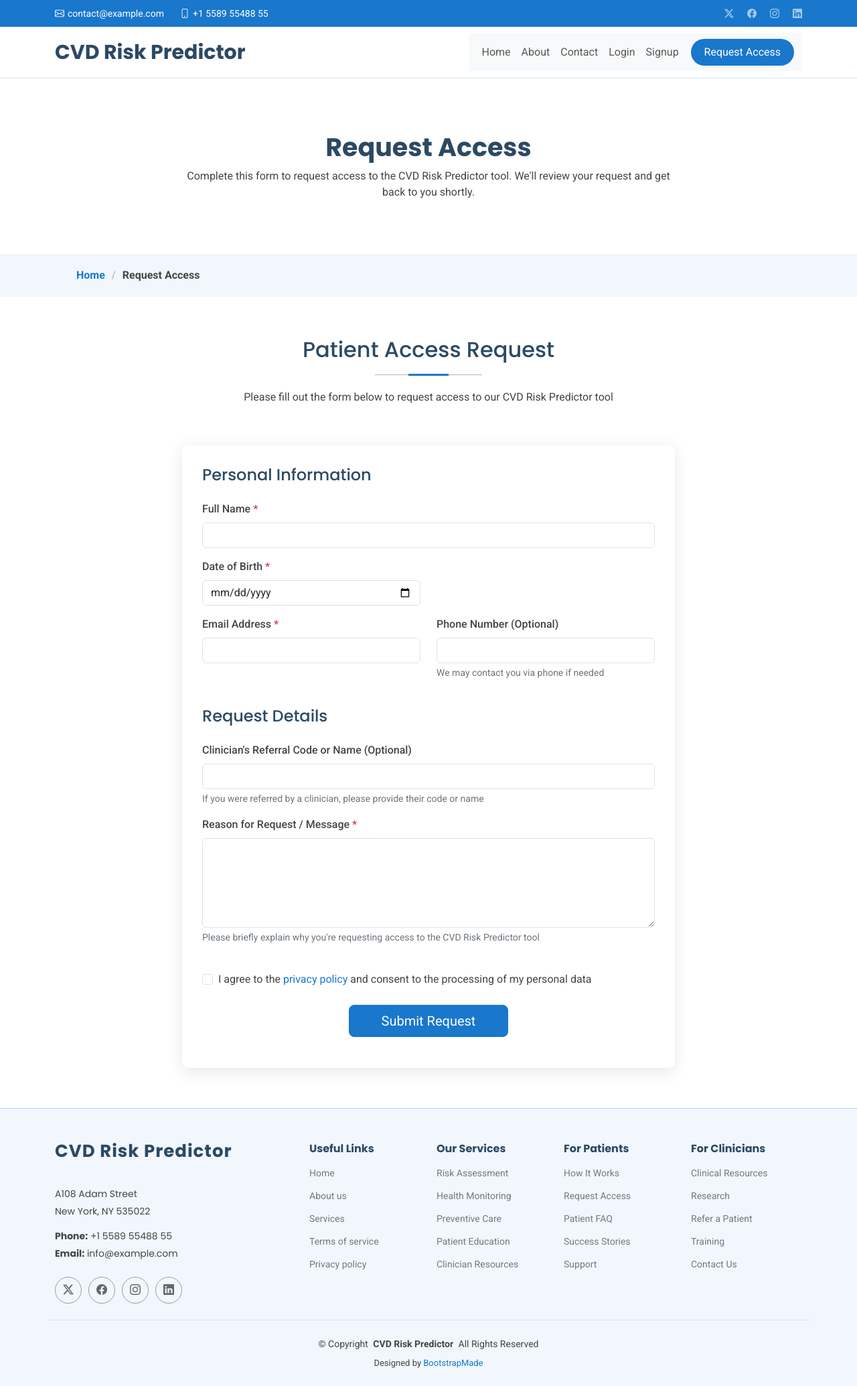
After one commit to sanjanasnvs/CVD_RiskStrat_WebApp, a Django app: page /request-access/ in a window 1280 px wide. The commit adds this page. Shown: the whole page at 67% size. Run offline with Django 5.2, Linux system fonts and the light colour scheme; some libraries are stand-ins or nearby versions.

Commit message:
Added request access form version 1

```diff
--- a/accounts/urls.py
+++ b/accounts/urls.py
@@ -2,8 +2,10 @@ from django.urls import path
 from . import views
 from django.contrib.auth import views as auth_views
 
+
 urlpatterns = [
     path('starter/', views.home_view, name='starter-page'),
+    path('request-access/', views.request_access_view, name='request_access'),
     path('login/', views.login_view, name='login'),
     path('logout/', views.logout_view, name='logout'),
     path('patient/dashboard/', views.patient_dashboard, name='patient_dashboard'),
--- a/accounts/views.py
+++ b/accounts/views.py
@@ -95,3 +95,6 @@ def signup_view(request):
 # Create your views here.
 def home_view(request):
     return render(request, 'medilab/starter-page.html')
+
+def request_access_view(request):
+    return render(request, 'users/request-access.html')
--- a/config/urls.py
+++ b/config/urls.py
@@ -19,9 +19,9 @@ from django.contrib import admin
 from django.urls import path, include
 from accounts.views import home_view
 
+
 urlpatterns = [
     path("admin/", admin.site.urls),
-    path('', include('users.urls')),  # Hook into users app
    # path("", home),
     path('', home_view, name='home'),
     path('', include('accounts.urls')),
--- a/static/medilab/assets/js/main.js
+++ b/static/medilab/assets/js/main.js
@@ -32,7 +32,10 @@
     mobileNavToggleBtn.classList.toggle('bi-list');
     mobileNavToggleBtn.classList.toggle('bi-x');
   }
+//  Added this null check
+if (mobileNavToggleBtn) {
   mobileNavToggleBtn.addEventListener('click', mobileNavToogle);
+}
 
   /**
    * Hide mobile nav on same-page/hash links
--- /dev/null
+++ b/templates/medilab/request-access.html
@@ -0,0 +1,6 @@
+{% extends "base.html" %}
+
+{% block content %}
+  <h2>Request Access</h2>
+  <p>This will contain the request form.</p>
+{% endblock %}
--- /dev/null
+++ b/templates/users/request-access.html
@@ -0,0 +1,466 @@
+<!DOCTYPE html>
+<html lang="en">
+
+<head>
+  {% load static %}
+  <meta charset="utf-8">
+  <meta content="width=device-width, initial-scale=1.0" name="viewport">
+  <title>Request Access - CVD Risk Predictor</title>
+  <meta name="description" content="Request access to the CVD Risk Predictor tool for
+patients">
+  <meta name="keywords" content="CVD, cardiovascular disease, risk calculator, patient access">
+
+  <!-- Favicons -->
+  <link href="{% static 'medilab/assets/img/favicon.png' %}" rel="icon">
+  <link href="{% static 'medilab/assets/img/apple-touch-icon.png' %}" rel="apple-touch-icon">
+
+  <!-- Fonts -->
+  <link href="https://fonts.googleapis.com" rel="preconnect">
+  <link href="https://fonts.gstatic.com" rel="preconnect" crossorigin>
+  <link
+href="https://fonts.googleapis.com/css2?family=Roboto:ital,wght@0,100;0,300;0,400;0,500;0,700;0,900;1,100;1,300;1,400;1,500;1,700;1,900&family=Poppins:ital,wght@0,100;0,200;0,300;0,400;0,500;0,600;0,700;0,800;0,900;1,100;1,200;1,300;1,400;1,500;1,600;1,700;1,800;1,900&family=Raleway:ital,wght@0,100;0,200;0,300;0,400;0,500;0,600;0,700;0,800;0,900;1,100;1,200;1,300;1,400;1,500;1,600;1,700;1,800;1,900&display=swap"
+rel="stylesheet">
+
+  <!-- Vendor CSS Files -->
+  <link href="{% static 'medilab/assets/vendor/bootstrap/css/bootstrap.min.css' %}"
+rel="stylesheet">
+  <link href="{% static 'medilab/assets/vendor/bootstrap-icons/bootstrap-icons.css' %}"
+rel="stylesheet">
+  <link href="{% static 'medilab/assets/vendor/aos/aos.css' %}" rel="stylesheet">
+  <link href="{% static 'medilab/assets/vendor/fontawesome-free/css/all.min.css' %}"
+rel="stylesheet">
+  <link href="{% static 'medilab/assets/vendor/glightbox/css/glightbox.min.css' %}"
+rel="stylesheet">
+  <link href="{% static 'medilab/assets/vendor/swiper/swiper-bundle.min.css' %}"
+rel="stylesheet">
+
+  <!-- Main CSS File -->
+  <link href="{% static 'medilab/assets/css/main.css' %}" rel="stylesheet">
+
+  <!-- Custom styles for the request form -->
+  <style>
+    .form-control:focus {
+      border-color: #1977cc;
+      box-shadow: 0 0 0 0.25rem rgba(25, 119, 204, 0.25);
+    }
+
+    .btn-primary {
+      background-color: #1977cc;
+      border-color: #1977cc;
+    }
+
+    .btn-primary:hover, .btn-primary:focus {
+      background-color: #166ab9;
+      border-color: #166ab9;
+    }
+
+    .form-label {
+      font-weight: 500;
+    }
+
+    .required-field::after {
+      content: "*";
+      color: #dc3545;
+      margin-left: 4px;
+    }
+
+    .form-text {
+      color: #6c757d;
+    }
+
+    .request-form {
+      background-color: #fff;
+      border-radius: 10px;
+      box-shadow: 0 5px 25px rgba(0, 0, 0, 0.1);
+      padding: 30px;
+    }
+
+    .form-section {
+      margin-bottom: 40px;
+    }
+  </style>
+</head>
+
+{% now "U" as timestamp %}
+
+<body class="request-access-page">
+
+  <header id="header" class="header sticky-top">
+
+    <div class="topbar d-flex align-items-center">
+      <div class="container d-flex justify-content-center justify-content-md-between">
+        <div class="contact-info d-flex align-items-center">
+          <i class="bi bi-envelope d-flex align-items-center"><a
+href="mailto:contact@example.com">contact@example.com</a></i>
+          <i class="bi bi-phone d-flex align-items-center ms-4"><span>+1 5589 55488
+55</span></i>
+        </div>
+        <div class="social-links d-none d-md-flex align-items-center">
+          <a href="#" class="twitter"><i class="bi bi-twitter-x"></i></a>
+          <a href="#" class="facebook"><i class="bi bi-facebook"></i></a>
+          <a href="#" class="instagram"><i class="bi bi-instagram"></i></a>
+          <a href="#" class="linkedin"><i class="bi bi-linkedin"></i></a>
+        </div>
+      </div>
+    </div><!-- End Top Bar -->
+
+    <div class="branding d-flex align-items-center">
+      <div class="container position-relative d-flex align-items-center
+justify-content-between">
+        <a href="index.html" class="logo d-flex align-items-center me-auto">
+          <!-- Uncomment the line below if you also wish to use an image logo -->
+          <!-- <img src="{% static 'medilab/assets/img/logo.png' %}" alt=""> -->
+          <h1 class="sitename">CVD Risk Predictor</h1>
+        </a>
+
+        <nav id="navmenu" class="navbar navbar-expand-lg navbar-light bg-light">
+          <div class="container">
+            <button class="navbar-toggler" type="button" data-bs-toggle="collapse"
+data-bs-target="#navbarNav"
+              aria-controls="navbarNav" aria-expanded="false" aria-label="Toggle navigation">
+              <span class="navbar-toggler-icon"></span>
+            </button>
+
+            <div class="collapse navbar-collapse" id="navbarNav">
+              <ul class="navbar-nav ms-auto">
+                <li class="nav-item"><a class="nav-link" href="{% url 'starter-page'
+%}">Home</a></li>
+                <li class="nav-item"><a class="nav-link" href="#about">About</a></li>
+                <li class="nav-item"><a class="nav-link" href="#contact">Contact</a></li>
+
+                <!-- Only show login/signup if user is NOT logged in -->
+                {% if not user.is_authenticated %}
+                  <li class="nav-item"><a class="nav-link" href="{% url 'login'
+%}">Login</a></li>
+                  <li class="nav-item"><a class="nav-link" href="{% url 'signup'
+%}">Signup</a></li>
+                {% endif %}
+
+                <li class="nav-item">
+                  <a class="nav-link active" href="{% url 'request_access' %}"
+style="color:white; background:#1977cc; border-radius:50px; padding: 8px 20px; margin-left:
+10px;">Request Access
+                  </a>
+                </li>
+              </ul>
+            </div>
+          </div>
+        </nav>
+      </div>
+    </div>
+  </header>
+
+  <main class="main">
+
+    <!-- Page Title -->
+    <div class="page-title" data-aos="fade">
+      <div class="heading">
+        <div class="container">
+          <div class="row d-flex justify-content-center text-center">
+            <div class="col-lg-8">
+              <h1>Request Access</h1>
+              <p class="mb-0">Complete this form to request access to the CVD Risk Predictor
+tool. We'll review your request and get back to you shortly.</p>
+            </div>
+          </div>
+        </div>
+      </div>
+      <nav class="breadcrumbs">
+        <div class="container">
+          <ol>
+            <li><a href="index.html">Home</a></li>
+            <li class="current">Request Access</li>
+          </ol>
+        </div>
+      </nav>
+    </div><!-- End Page Title -->
+
+    <!-- Request Access Form Section -->
+    <section id="request-access" class="request-access section">
+
+      <!-- Section Title -->
+      <div class="container section-title" data-aos="fade-up">
+        <h2>Patient Access Request</h2>
+        <p>Please fill out the form below to request access to our CVD Risk Predictor tool</p>
+      </div><!-- End Section Title -->
+
+      <div class="container" data-aos="fade-up">
+        <div class="row justify-content-center">
+          <div class="col-lg-8">
+            <div class="request-form">
+              <form action="{% url 'request_access' %}" method="POST" class="php-email-form">
+                {% csrf_token %}
+
+                <div class="form-section">
+                  <h4 class="mb-4">Personal Information</h4>
+
+                  <div class="row mb-3">
+                    <div class="col-md-12">
+                      <label for="fullName" class="form-label required-field">Full Name</label>
+                      <input type="text" class="form-control" id="fullName" name="fullName"
+required>
+                    </div>
+                  </div>
+
+                  <div class="row mb-3">
+                    <div class="col-md-6">
+                      <label for="dateOfBirth" class="form-label required-field">Date of
+Birth</label>
+                      <input type="date" class="form-control" id="dateOfBirth"
+name="dateOfBirth" required>
+                    </div>
+                  </div>
+
+                  <div class="row mb-3">
+                    <div class="col-md-6">
+                      <label for="email" class="form-label required-field">Email
+Address</label>
+                      <input type="email" class="form-control" id="email" name="email"
+required>
+                    </div>
+                    <div class="col-md-6">
+                      <label for="phone" class="form-label">Phone Number (Optional)</label>
+                      <input type="tel" class="form-control" id="phone" name="phone">
+                      <div class="form-text">We may contact you via phone if needed</div>
+                    </div>
+                  </div>
+                </div>
+
+                <div class="form-section">
+                  <h4 class="mb-4">Request Details</h4>
+
+                  <div class="row mb-3">
+                    <div class="col-md-12">
+                      <label for="clinicianCode" class="form-label">Clinician's Referral Code
+or Name (Optional)</label>
+                      <input type="text" class="form-control" id="clinicianCode"
+name="clinicianCode">
+                      <div class="form-text">If you were referred by a clinician, please
+provide their code or name</div>
+                    </div>
+                  </div>
+
+                  <div class="row mb-3">
+                    <div class="col-md-12">
+                      <label for="message" class="form-label required-field">Reason for Request
+/ Message</label>
+                      <textarea class="form-control" id="message" name="message" rows="5"
+required></textarea>
+                      <div class="form-text">Please briefly explain why you're requesting
+access to the CVD Risk Predictor tool</div>
+                    </div>
+                  </div>
+                </div>
+
+                <div class="row mb-4">
+                  <div class="col-md-12">
+                    <div class="form-check">
+                      <input class="form-check-input" type="checkbox" id="privacyPolicy"
+name="privacyPolicy" required>
+                      <label class="form-check-label" for="privacyPolicy">
+                        I agree to the <a href="#">privacy policy</a> and consent to the
+processing of my personal data
+                      </label>
+                    </div>
+                  </div>
+                </div>
+
+                <div class="text-center">
+                  <button type="submit" class="btn btn-primary btn-lg px-5">Submit
+Request</button>
+                </div>
+
+                <div class="my-3">
+                  <div class="loading">Loading</div>
+                  <div class="error-message"></div>
+                  <div class="sent-message">Your request has been sent. Thank you!</div>
+                </div>
+              </form>
+            </div>
+          </div>
+        </div>
+      </div>
+
+    </section><!-- End Request Access Form Section -->
+
+  </main>
+
+  <footer id="footer" class="footer light-background">
+
+    <div class="container footer-top">
+      <div class="row gy-4">
+        <div class="col-lg-4 col-md-6 footer-about">
+          <a href="index.html" class="logo d-flex align-items-center">
+            <span class="sitename">CVD Risk Predictor</span>
+          </a>
+          <div class="footer-contact pt-3">
+            <p>A108 Adam Street</p>
+            <p>New York, NY 535022</p>
+            <p class="mt-3"><strong>Phone:</strong> <span>+1 5589 55488 55</span></p>
+            <p><strong>Email:</strong> <span>info@example.com</span></p>
+          </div>
+          <div class="social-links d-flex mt-4">
+            <a href=""><i class="bi bi-twitter-x"></i></a>
+            <a href=""><i class="bi bi-facebook"></i></a>
+            <a href=""><i class="bi bi-instagram"></i></a>
+            <a href=""><i class="bi bi-linkedin"></i></a>
+          </div>
+        </div>
+
+        <div class="col-lg-2 col-md-3 footer-links">
+          <h4>Useful Links</h4>
+          <ul>
+            <li><a href="#">Home</a></li>
+            <li><a href="#">About us</a></li>
+            <li><a href="#">Services</a></li>
+            <li><a href="#">Terms of service</a></li>
+            <li><a href="#">Privacy policy</a></li>
+          </ul>
+        </div>
+
+        <div class="col-lg-2 col-md-3 footer-links">
+          <h4>Our Services</h4>
+          <ul>
+            <li><a href="#">Risk Assessment</a></li>
+            <li><a href="#">Health Monitoring</a></li>
+            <li><a href="#">Preventive Care</a></li>
+            <li><a href="#">Patient Education</a></li>
+            <li><a href="#">Clinician Resources</a></li>
+          </ul>
+        </div>
+
+        <div class="col-lg-2 col-md-3 footer-links">
+          <h4>For Patients</h4>
+          <ul>
+            <li><a href="#">How It Works</a></li>
+            <li><a href="#">Request Access</a></li>
+            <li><a href="#">Patient FAQ</a></li>
+            <li><a href="#">Success Stories</a></li>
+            <li><a href="#">Support</a></li>
+          </ul>
+        </div>
+
+        <div class="col-lg-2 col-md-3 footer-links">
+          <h4>For Clinicians</h4>
+          <ul>
+            <li><a href="#">Clinical Resources</a></li>
+            <li><a href="#">Research</a></li>
+            <li><a href="#">Refer a Patient</a></li>
+            <li><a href="#">Training</a></li>
+            <li><a href="#">Contact Us</a></li>
+          </ul>
+        </div>
+
+      </div>
+    </div>
+
+    <div class="container copyright text-center mt-4">
+      <p>© <span>Copyright</span> <strong class="px-1 sitename">CVD Risk Predictor</strong>
+<span>All Rights Reserved</span></p>
+      <div class="credits">
+        <!-- All the links in the footer should remain intact. -->
+        <!-- You can delete the links only if you've purchased the pro version. -->
+        <!-- Licensing information: https://bootstrapmade.com/license/ -->
+        <!-- Purchase the pro version with working PHP/AJAX contact form: [buy-url] -->
+        Designed by <a href="https://bootstrapmade.com/">BootstrapMade</a>
+      </div>
+    </div>
+
+  </footer>
+
+  <!-- Scroll Top -->
+  <a href="#" id="scroll-top" class="scroll-top d-flex align-items-center
+justify-content-center"><i class="bi bi-arrow-up-short"></i></a>
+
+  <!-- Preloader -->
+  <div id="preloader"></div>
+
+  <!-- Vendor JS Files -->
+  <script src="{% static 'medilab/assets/vendor/bootstrap/js/bootstrap.bundle.min.js'
+%}"></script>
+  <script src="{% static 'medilab/assets/vendor/php-email-form/validate.js' %}"></script>
+  <script src="{% static 'medilab/assets/vendor/aos/aos.js' %}"></script>
+  <script src="{% static 'medilab/assets/vendor/glightbox/js/glightbox.min.js' %}"></script>
+  <script src="{% static 'medilab/assets/vendor/purecounter/purecounter_vanilla.js'
+%}"></script>
+  <script src="{% static 'medilab/assets/vendor/swiper/swiper-bundle.min.js' %}"></script>
+
+  <!-- Main JS File -->
+  <script src="{% static 'medilab/assets/js/main.js' %}?{{ timestamp }}"></script>
+
+  <!-- Form validation script -->
+  <script>
+    document.addEventListener('DOMContentLoaded', function() {
+      const form = document.querySelector('.php-email-form');
+
+      form.addEventListener('submit', function(event) {
+        // Basic form validation
+        const fullName = document.getElementById('fullName').value.trim();
+        const dateOfBirth = document.getElementById('dateOfBirth').value.trim();
+        const email = document.getElementById('email').value.trim();
+        const message = document.getElementById('message').value.trim();
+        const privacyPolicy = document.getElementById('privacyPolicy').checked;
+
+        let isValid = true;
+
+        if (!fullName) {
+          isValid = false;
+          highlightInvalid('fullName');
+        }
+
+        if (!dateOfBirth) {
+          isValid = false;
+          highlightInvalid('dateOfBirth');
+        }
+
+        if (!email || !isValidEmail(email)) {
+          isValid = false;
+          highlightInvalid('email');
+        }
+
+        if (!message) {
+          isValid = false;
+          highlightInvalid('message');
+        }
+
+        if (!privacyPolicy) {
+          isValid = false;
+          document.getElementById('privacyPolicy').classList.add('is-invalid');
+        }
+
+        if (!isValid) {
+          event.preventDefault();
+          document.querySelector('.error-message').textContent = 'Please fill in all required
+fields correctly.';
+          document.querySelector('.error-message').style.display = 'block';
+        }
+      });
+
+      // Helper functions
+      function highlightInvalid(id) {
+        document.getElementById(id).classList.add('is-invalid');
+      }
+
+      function isValidEmail(email) {
+        const emailRegex = /^[^\s@]+@[^\s@]+\.[^\s@]+$/;
+        return emailRegex.test(email);
+      }
+
+      // Clear validation styling on input
+      const inputs = document.querySelectorAll('.form-control');
+      inputs.forEach(input => {
+        input.addEventListener('input', function() {
+          this.classList.remove('is-invalid');
+          document.querySelector('.error-message').style.display = 'none';
+        });
+      });
+
+      document.getElementById('privacyPolicy').addEventListener('change', function() {
+        this.classList.remove('is-invalid');
+      });
+    });
+  </script>
+
+</body>
+
+</html>
```
Also changed, not shown: templates/accounts/signup.html (+11 -25 lines), templates/login.html (deleted, +0 -15 lines), templates/medilab/starter-page.html (+12 -6 lines), templates/users/signup.html (+5 -8 lines), 2 other files.
